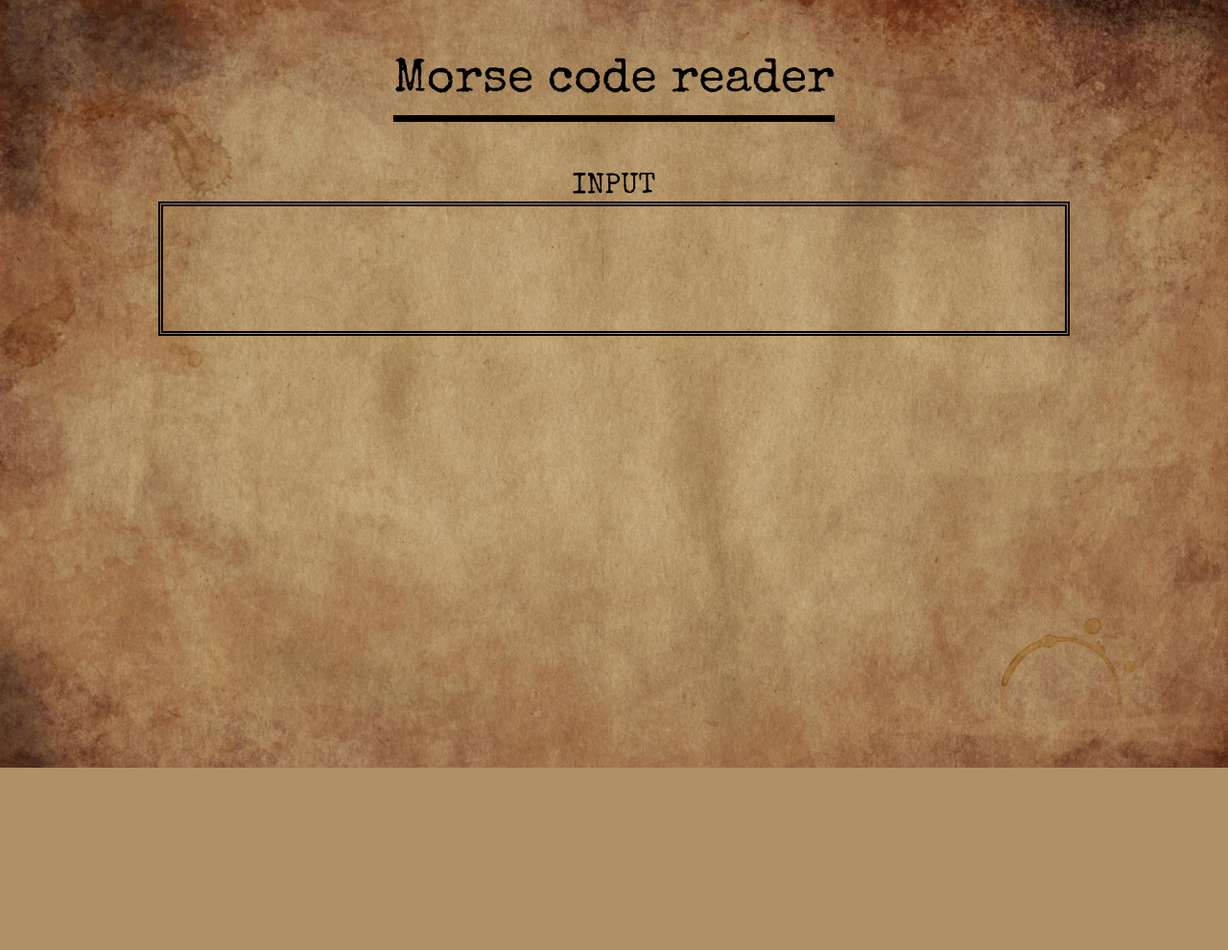
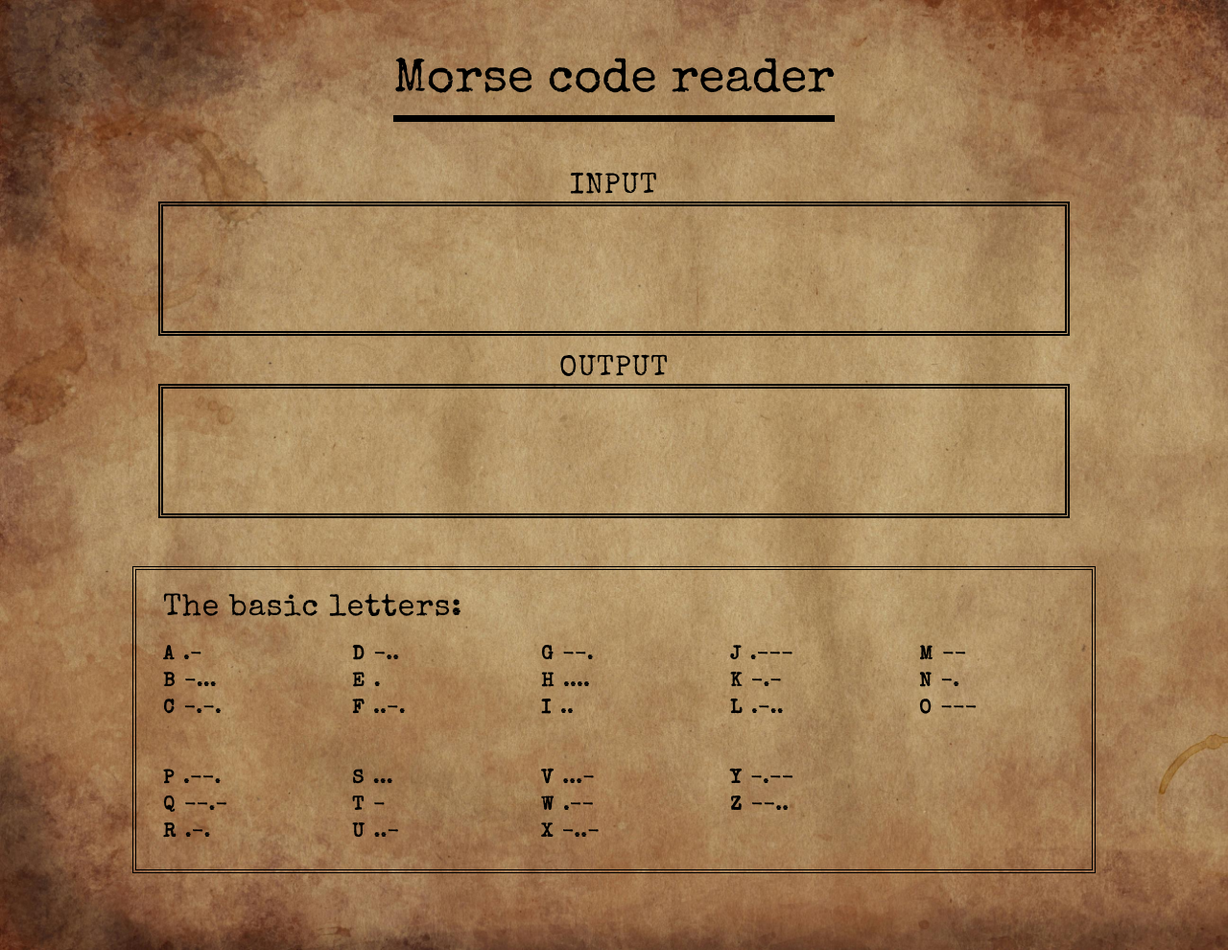
Before and after one commit to FPTSTUDEN/arduino-morse-code-thing, a Flask app: page / in a window 1280 px wide. Shown: the whole page at 96% size. Before the commit the page ends 800 px from the top, so only its background shows below. Run offline with Flask 3, Linux system fonts and the light colour scheme; data that the repository does not hold is empty.

Commit message:
website on final touch

```diff
--- a/templates/index.css
+++ b/templates/index.css
@@ -16,20 +16,23 @@ h1 {
     text-underline-offset: 25px;
 }
 
-#morse {
+.text-box {
     font-size: 48px;
     border: 5px double black;
     width: 900px;
-    height: 90px;
+    min-height: 90px;
     margin: auto;
     padding: 20px;
-    min-height: 60px;
+    color: #111;
+    white-space: pre-wrap;
+    word-break: break-word;
 }
 
-#label {
+.label {
     font-size: 30px;
     text-align: center;
     margin-top: 20px;
+    letter-spacing: 1px;
 }
 
 #main {
@@ -38,3 +41,47 @@ h1 {
     align-items: center;
     margin-top: 50px;
 }
+
+.box-block {
+    display: flex;
+    flex-direction: column;
+    align-items: center;
+    width: 100%;
+}
+
+#dictionary {
+    width: 940px;
+    margin: 50px auto 80px;
+    padding: 24px 28px;
+    border: 4px double black;
+    text-align: left;
+}
+
+.dict-header {
+    font-size: 32px;
+    margin-bottom: 18px;
+    letter-spacing: 1px;
+}
+
+.dict-grid {
+    font-size: 20px;
+    display: grid;
+    grid-template-columns: repeat(auto-fit, minmax(150px, 1fr));
+    gap: 45px;
+}
+
+.dict-column {
+    display: flex;
+    flex-direction: column;
+    align-items: flex-start;
+}
+
+.dict-item {
+    font-size: 20px;
+    line-height: 1.4;
+}
+
+.dict-char {
+    font-weight: 700;
+    margin-right: 10px;
+}
--- a/templates/index.html
+++ b/templates/index.html
@@ -12,20 +12,74 @@
     <h1 id="header">Morse code reader</h1>
 
     <div id="main">
-        <div id="label">INPUT</div>
-        <div id="morse"></div>
+        <div class="box-block">
+            <div class="label">INPUT</div>
+            <div id="input" class="text-box"></div>
+        </div>
+        <div class="box-block">
+            <div class="label">OUTPUT</div>
+            <div id="output" class="text-box"></div>
+        </div>
     </div>
 
+    <section id="dictionary">
+        <div class="dict-header">The basic letters:</div>
+        <div class="dict-grid">
+            <div class="dict-column">
+                <div class="dict-item"><span class="dict-char">A</span>.-</div>
+                <div class="dict-item"><span class="dict-char">B</span>-...</div>
+                <div class="dict-item"><span class="dict-char">C</span>-.-.</div>
+            </div>
+            <div class="dict-column">
+                <div class="dict-item"><span class="dict-char">D</span>-..</div>
+                <div class="dict-item"><span class="dict-char">E</span>.</div>
+                <div class="dict-item"><span class="dict-char">F</span>..-.</div>
+            </div>
+            <div class="dict-column">
+                <div class="dict-item"><span class="dict-char">G</span>--.</div>
+                <div class="dict-item"><span class="dict-char">H</span>....</div>
+                <div class="dict-item"><span class="dict-char">I</span>..</div>
+            </div>
+            <div class="dict-column">
+                <div class="dict-item"><span class="dict-char">J</span>.---</div>
+                <div class="dict-item"><span class="dict-char">K</span>-.-</div>
+                <div class="dict-item"><span class="dict-char">L</span>.-..</div>
+            </div>
+            <div class="dict-column">
+                <div class="dict-item"><span class="dict-char">M</span>--</div>
+                <div class="dict-item"><span class="dict-char">N</span>-.</div>
+                <div class="dict-item"><span class="dict-char">O</span>---</div>
+            </div>
+            <div class="dict-column">
+                <div class="dict-item"><span class="dict-char">P</span>.--.</div>
+                <div class="dict-item"><span class="dict-char">Q</span>--.-</div>
+                <div class="dict-item"><span class="dict-char">R</span>.-.</div>
+            </div>
+            <div class="dict-column">
+                <div class="dict-item"><span class="dict-char">S</span>...</div>
+                <div class="dict-item"><span class="dict-char">T</span>-</div>
+                <div class="dict-item"><span class="dict-char">U</span>..-</div>
+            </div>
+            <div class="dict-column">
+                <div class="dict-item"><span class="dict-char">V</span>...-</div>
+                <div class="dict-item"><span class="dict-char">W</span>.--</div>
+                <div class="dict-item"><span class="dict-char">X</span>-..-</div>
+            </div>
+            <div class="dict-column">
+                <div class="dict-item"><span class="dict-char">Y</span>-.--</div>
+                <div class="dict-item"><span class="dict-char">Z</span>--..</div>
+            </div>
+        </div>
+    </section>
 
     <script id="container">
-        const morseBox =
-            document.getElementById("morse");
+        const outputBox = document.getElementById("output");
 
         const eventSource =
             new EventSource("/stream");
 
         eventSource.onmessage = function(event) {
-            morseBox.innerText += event.data;
+            outputBox.innerText += event.data;
         };
     </script>
 
```
